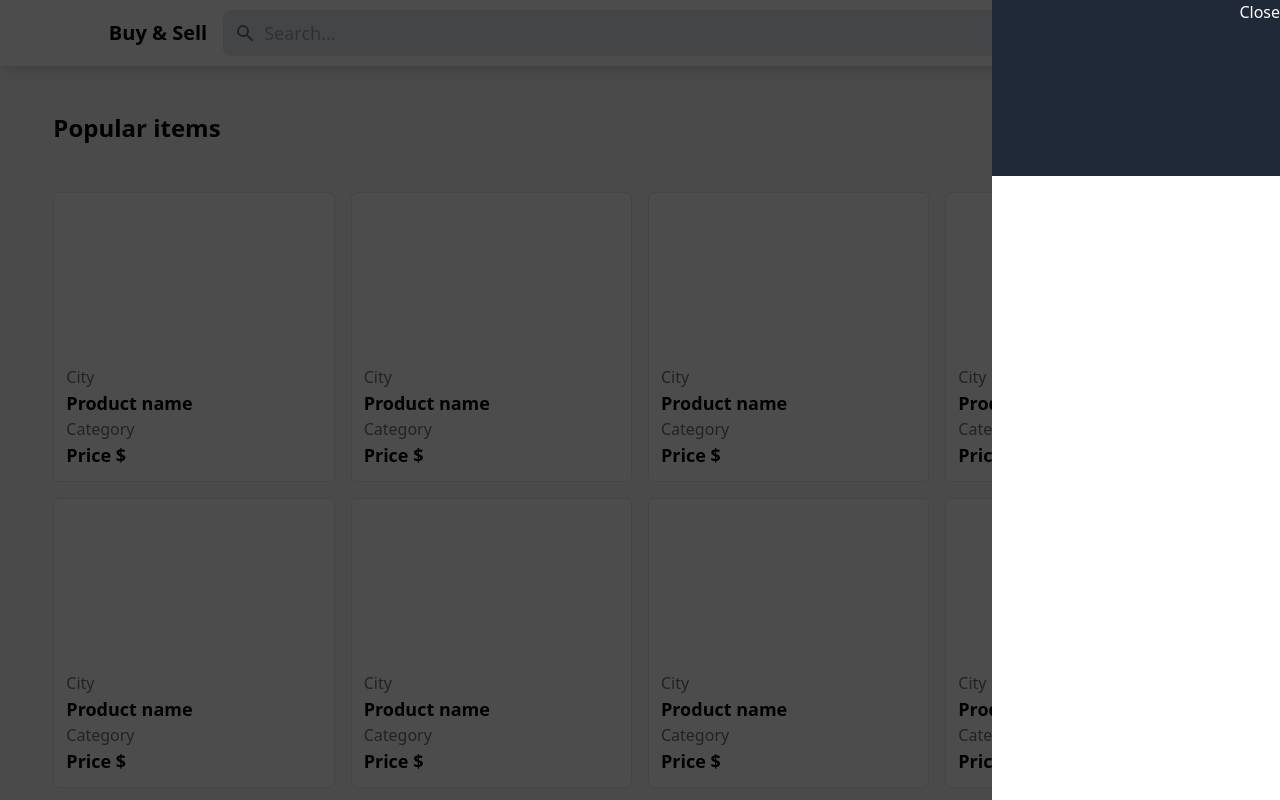
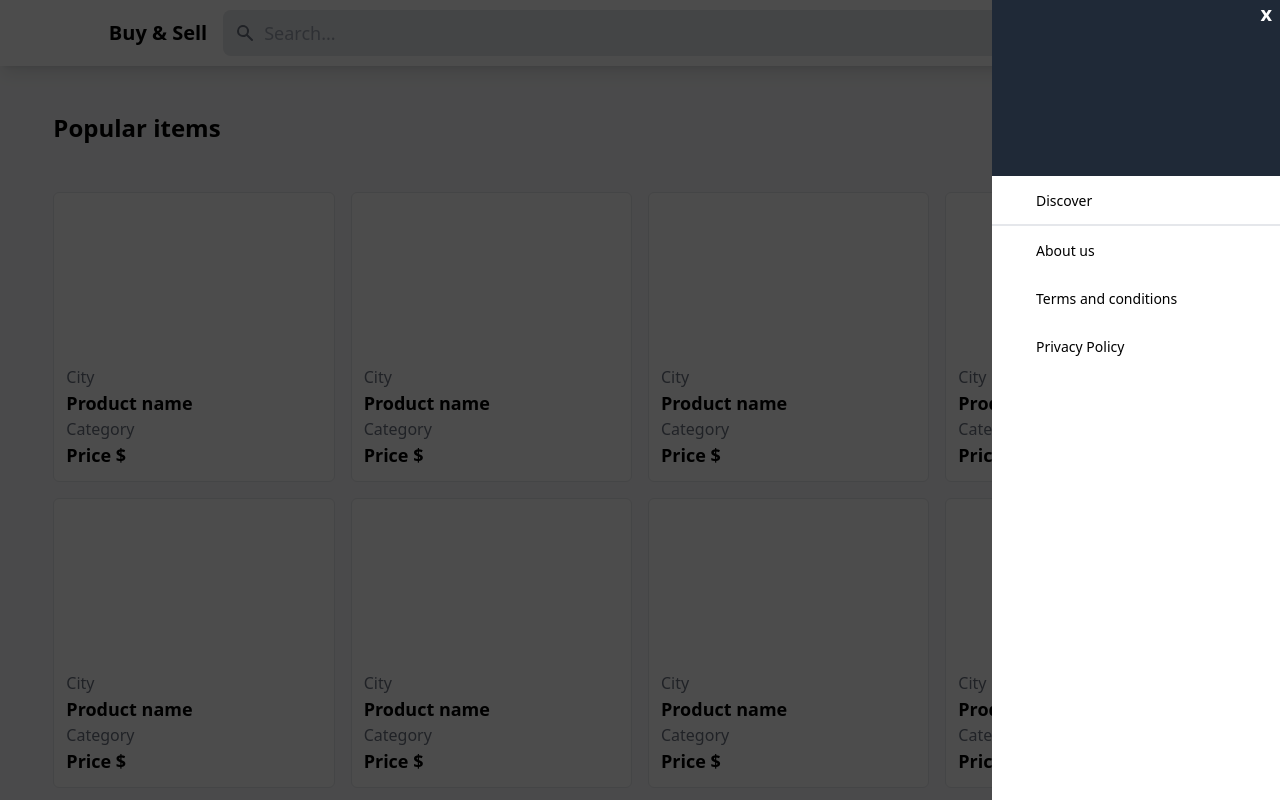
Before and after one commit to davud600/buy-and-sell, a Next.js app: page / in a window 1280 px wide. Both pictures are taken after a click on the button 1151 px from the left and 33 px from the top of the page. Shown: the top 800 px of the page. Built offline with nearby package versions, Linux system fonts and the light colour scheme.

Commit message:
sidebar main content

```diff
--- a/comps/NavBar.tsx
+++ b/comps/NavBar.tsx
@@ -38,7 +38,7 @@ export default function NavBar() {
           <button
             data-collapse-toggle="mobile-menu-3"
             type="button"
-            className="inline-flex items-center ml-2 text-gray-500 rounded-lg p sm:p-2 sm:ml-4 hover:bg-gray-100 focus:outline-none"
+            className="inline-flex items-center ml-2 text-gray-500 rounded-lg p sm:p-2 sm:ml-4 hover:bg-gray-200 focus:outline-none"
             aria-controls="mobile-menu-3"
             aria-expanded="false"
             onClick={() => setIsSidebarOpen(true)}>
--- a/comps/SidebarMenu.tsx
+++ b/comps/SidebarMenu.tsx
@@ -1,10 +1,45 @@
+import Link from 'next/link'
+
 export default function SidebarMenu({ onClose }: any) {
   return (
     <div className="fixed inset-y-0 right-0 z-10 m-0 bg-white w-72">
       <div className="text-white bg-gray-800 h-44">
-        <button className="fixed right-0" onClick={onClose}>
-          Close
+        <button
+          className="fixed right-0 mr-2 text-xl font-bold"
+          onClick={onClose}>
+          x
         </button>
+      </div>
+      <div className="flex flex-col divide-y-2">
+        <div className="flex flex-col">
+          <Link href="/">
+            <div className="p-3 transition-colors cursor-pointer hover:bg-gray-200 focus:bg-gray-300">
+              <span className="px-4"></span>
+              <span className="text-sm">Discover</span>
+            </div>
+          </Link>
+          {/* more options if logged in */}
+        </div>
+        <div className="flex flex-col">
+          <Link href="/">
+            <div className="p-3 cursor-pointer hover:bg-gray-200">
+              <span className="px-4"></span>
+              <span className="text-sm">About us</span>
+            </div>
+          </Link>
+          <Link href="/">
+            <div className="p-3 cursor-pointer hover:bg-gray-200">
+              <span className="px-4"></span>
+              <span className="text-sm">Terms and conditions</span>
+            </div>
+          </Link>
+          <Link href="/">
+            <div className="p-3 cursor-pointer hover:bg-gray-200">
+              <span className="px-4"></span>
+              <span className="text-sm">Privacy Policy</span>
+            </div>
+          </Link>
+        </div>
       </div>
     </div>
   )
```
